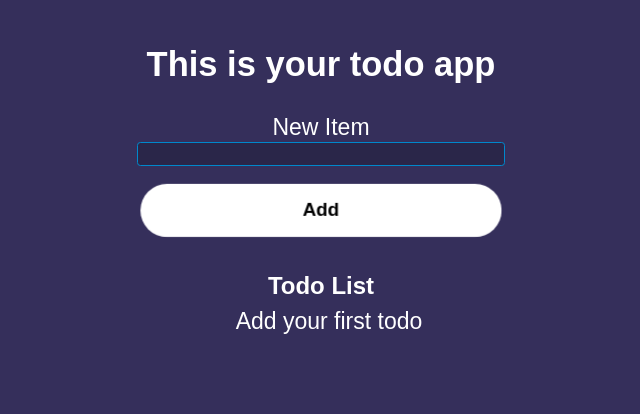
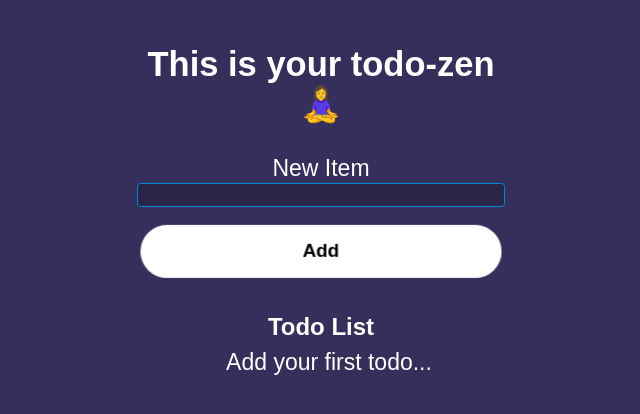
Before and after one commit to dgorik/todo-react, a React (Vite) app: page / in a window 1280 px wide. Shown: the top 414 px of the page, without its empty margins (319-959 px from the left). Built offline with nearby package versions, Linux system fonts and the light colour scheme.

Commit message:
Reworked the styles

```diff
--- a/src/NewTodoForm.jsx
+++ b/src/NewTodoForm.jsx
@@ -16,7 +16,7 @@ export function NewTodoForm(props) {
     return (
         <form onSubmit={handleSubmit} className="new-item-form">
             <div className="form-row">
-                <h2> This is your todo app</h2>
+                <h2> This is your todo-zen 🧘‍♀️</h2>
                 <label htmlFor="item"> New Item </label>
                 <input
                     value={newItem}
--- a/src/Todolist.jsx
+++ b/src/Todolist.jsx
@@ -3,7 +3,7 @@ import { TodoItem } from "./TodoItem"
 export function Todolist({ todos, toggleTodo, deleteTodo }) {
     return (
         <ul className=" list">
-            {todos.length === 0 && "Add your first todo"}
+            {todos.length === 0 && "Add your first todo..."}
             {todos.map(todo => {
                 return (
                     < TodoItem
```
